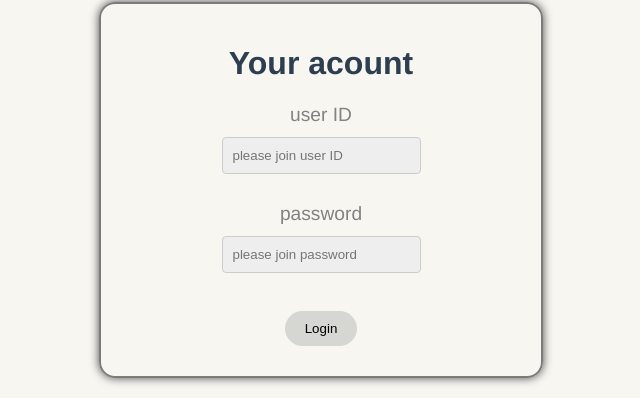
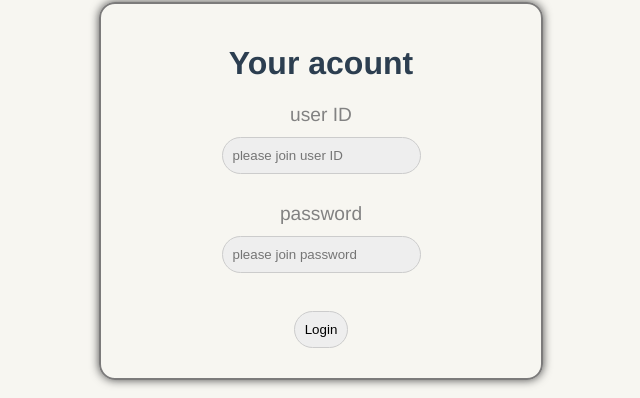
Before and after one commit to FrancoAcevedoE/lab3, a Vue app in the folder final/: page /login in a window 1280 px wide. Shown: the part 226-624 px from the top of the page, without its empty margins (319-959 px from the left). Built offline with nearby package versions, Linux system fonts and the light colour scheme.

Commit message:
cambios de estilos del market y log pasan al main css

```diff
--- a/final/src/assets/main.css
+++ b/final/src/assets/main.css
@@ -3,17 +3,61 @@ html, body {
   padding: 0;
   background-color: rgb(247, 246, 241);
 }
+
 input {
   padding: 10px;
   margin: 10px 0;
   border: 1px solid #ccc;
-  border-radius: 4px;
+  border-radius: 2rem;
   background-color: rgb(238, 238, 238);
 }
-button {  padding: 10px 20px;
-  background-color: #4CAF50;
-  color: white;
+
+input:hover {
+  box-shadow: 0px 0px 5px 0px rgb(74, 74, 74);
+}
+input:focus {
+  outline: none;
+  border: 1px solid #000;
+  box-shadow: 0 0 4px #000;
+}
+.input-wrapper {
+  position: relative;
+  display: inline-block;
+  width: 100%;
+}
+.input-wrapper:hover .tooltip {
+  opacity: 1;
+}
+button {  padding: 10px 10px;
+  margin: 5px;
+  background-color: rgb(238, 238, 238);
+  color: #2d2d2d;
   border: none;
-  border-radius: 4px;
+  border: 1px solid #ccc;
+  border-radius: 2rem;
   cursor: pointer;
 }
+
+button:hover {
+  box-shadow: 0px 0px 5px 0px rgb(74, 74, 74);
+}
+button:focus {
+  outline: none;
+  border: 1px solid #000;
+  box-shadow: 0 0 4px #000;
+}
+
+.box {
+  border: 2px solid rgb(124, 123, 123);
+  box-shadow: 0px 0px 10px 0px rgb(74, 74, 74);
+  border-radius: 1rem;
+  width: 400px;
+  margin: auto;
+  padding: 20px;
+  text-align: center;
+  transition: transform 0.2s ease, box-shadow 0.3s ease;
+}
+.box:hover {
+  transform: scale(1.01);
+  box-shadow: 0px 0px 20px 0px rgb(158, 158, 158);
+}
--- a/final/src/components/CompraVenta.vue
+++ b/final/src/components/CompraVenta.vue
@@ -1,5 +1,6 @@
 <template>
-  <h1>Componente CompraVenta</h1>
+  <div class="box">
+    <h1>BUY AND SELL CRYPTO</h1>
     <button @click="setAction('purchase')">Comprar</button>
     <button @click="setAction('sale')">Vender</button>
     <p v-if="action">
@@ -19,8 +20,13 @@
     <input type="number" v-model.number="cant" placeholder="cantidad" />
     <br /><br />
     <p>cantidad ingresada: {{ cant }}</p>
-
-  <button @click="finishTransaction">Finalizar transacción</button>
+    <input
+      type="submit"
+      value="finish"
+      @click.prevent="finishTransaction"
+      class="input-button"
+    />
+  </div>
 </template>
 
 <script>
@@ -114,4 +120,8 @@ export default {
 };
 </script>
 
-<style></style>
+<style>
+@import "../assets/main.css";
+
+
+</style>
--- a/final/src/components/LoginView.vue
+++ b/final/src/components/LoginView.vue
@@ -3,7 +3,7 @@
     <div class="title">
       <img src="../assets/logo.png" alt="Logo" class="logo" />YOUWALLET
     </div>
-    <div class="log">
+    <div class="box">
       <h1>Your acount</h1>
       <form action="submit">
         <p>user ID</p>
@@ -121,14 +121,6 @@ p {
   color: #828282;
   margin-bottom: 1px
 }
-.button {
-  color: rgb(0, 0, 0);
-  background-color: rgb(214, 214, 211);
-  border: none;
-  padding: 10px 20px;
-  border-radius: 20px;
-  cursor: pointer;
-}
 /* logo y titulo */
 .logo {
   width: 130px;
@@ -143,34 +135,7 @@ p {
   color: #333;
 }
 /* form */
-.log {
-  border: 2px solid rgb(124, 123, 123);
-  box-shadow: 0px 0px 10px 0px rgb(74, 74, 74);
-  border-radius: 1rem;
-  width: 400px;
-  margin: auto;
-  padding: 20px;
-  text-align: center;
-  transition: transform 0.2s ease, box-shadow 0.3s ease;
-}
-.log:hover {
-  transform: scale(1.01);
-  box-shadow: 0px 0px 20px 0px rgb(158, 158, 158);
-}
 
-input:hover {
-  box-shadow: 0px 0px 5px 0px rgb(74, 74, 74);
-}
-input:focus {
-  outline: none;
-  border: 1px solid #000;
-  box-shadow: 0 0 4px #000;
-}
-.input-wrapper {
-  position: relative;
-  display: inline-block;
-  width: 100%;
-}
 .tooltip {
   position: absolute;
   bottom: 110%;
@@ -186,7 +151,5 @@ input:focus {
   pointer-events: none;
   transition: opacity 0.2s ease;
 }
-.input-wrapper:hover .tooltip {
-  opacity: 1;
-}
+
 </style>
```
Lines whose indentation alone changed are shown as unchanged.
